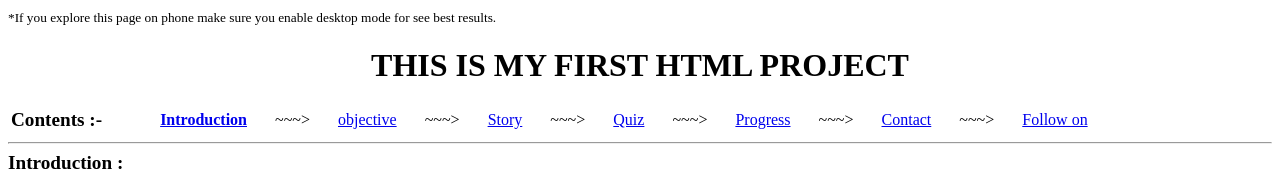
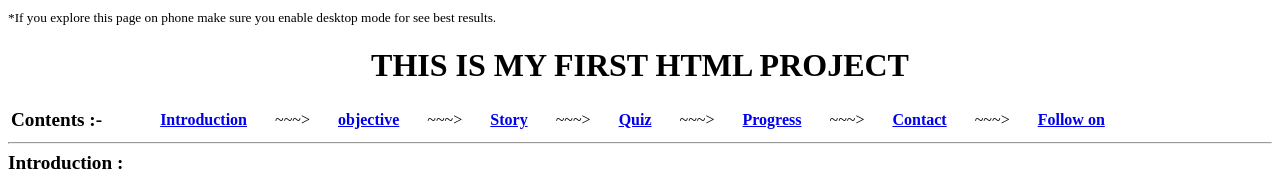
Before and after one commit to Rutvik123456/Html_awareness, a plain HTML site: page index.html in a window 1280 px wide. Shown: the top 187 px of the page. Drawn offline with Linux system fonts and the light colour scheme.

Commit message:
bold index.html

```diff
--- a/index.html
+++ b/index.html
@@ -24,27 +24,27 @@
                 <td width=20></td>
                 <td>~~~></td>
                 <td width=20></td>
-                <td><a href="#objective">objective</a></td>
+                <td><b><a href="#objective">objective</a></b></td>
                 <td width=20></td>
                 <td>~~~></td>
                 <td width=20></td>
-                <td><a href="#story">Story</a></td>
+                <td><b><a href="#story">Story</a></b></td>
                 <td width=20></td>
                 <td>~~~></td>
                 <td width=20></td>
-                <td><a href="#quiz">Quiz</a></td>
+                <td><b><a href="#quiz">Quiz</a></b></td>
                 <td width=20></td>
                 <td>~~~></td>
                 <td width=20></td>
-                <td><a href="#progress">Progress</a></td>
+                <td><b><a href="#progress">Progress</a></b></td>
                 <td width=20></td>
                 <td>~~~></td>
                 <td width=20></td>
-                <td><a href="#contact">Contact</a></td>
+                <td><b><a href="#contact">Contact</a></b></td>
                 <td width=20></td>
                 <td>~~~></td>
                 <td width=20></td>
-                <td><a href="#follow">Follow on</a></td></tr>
+                <td><b><a href="#follow">Follow on</a></b></td></tr>
         </nav>
         </table>
     </header>
```
